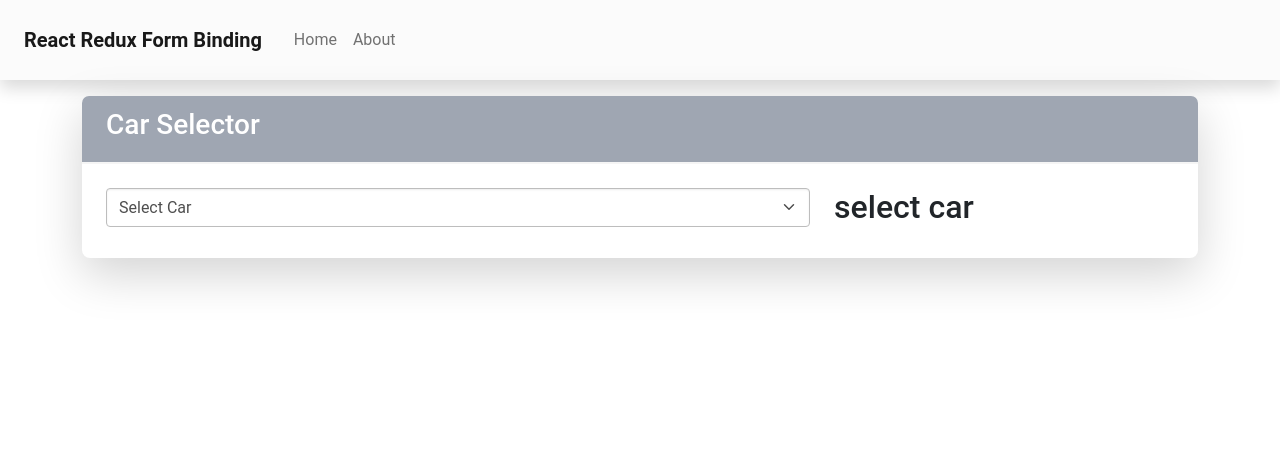
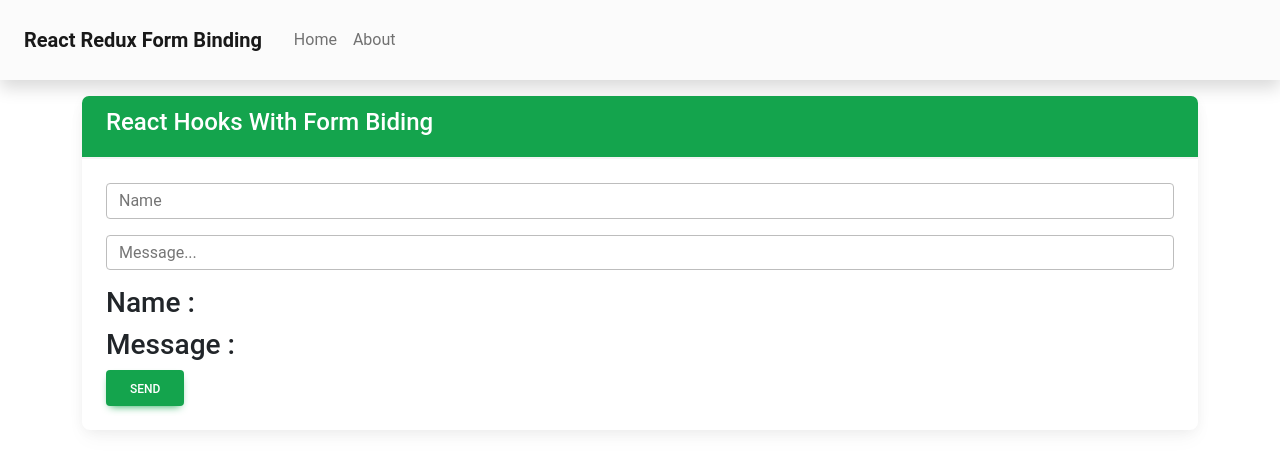
Before and after one commit to Musab-omer/react-redux, a React (Create React App) app: page / in a window 1280 px wide. Shown: the top 470 px of the page. Built offline with nearby package versions, Linux system fonts and the light colour scheme.

Commit message:
Configure MessageCard component within App component

```diff
--- a/src/App.js
+++ b/src/App.js
@@ -3,7 +3,8 @@ import logo from './logo.svg';
 import MainNavbar from './layout/MainNavbar';
 import { Provider } from 'react-redux'
 import { store } from './redux/store';
-import CarSelector from './component/CarSelector'
+import CarSelector from './component/CarSelector';
+import MessageCard from './component/MessageCard';
 
 
 function App() {
@@ -12,7 +13,8 @@ function App() {
       <header className="App-header">
         <MainNavbar />
         <Provider store={store}>
-         <CarSelector/>
+         {/* <CarSelector/> */}
+         <MessageCard/>
         </Provider>
       </header>
     </div>
```
